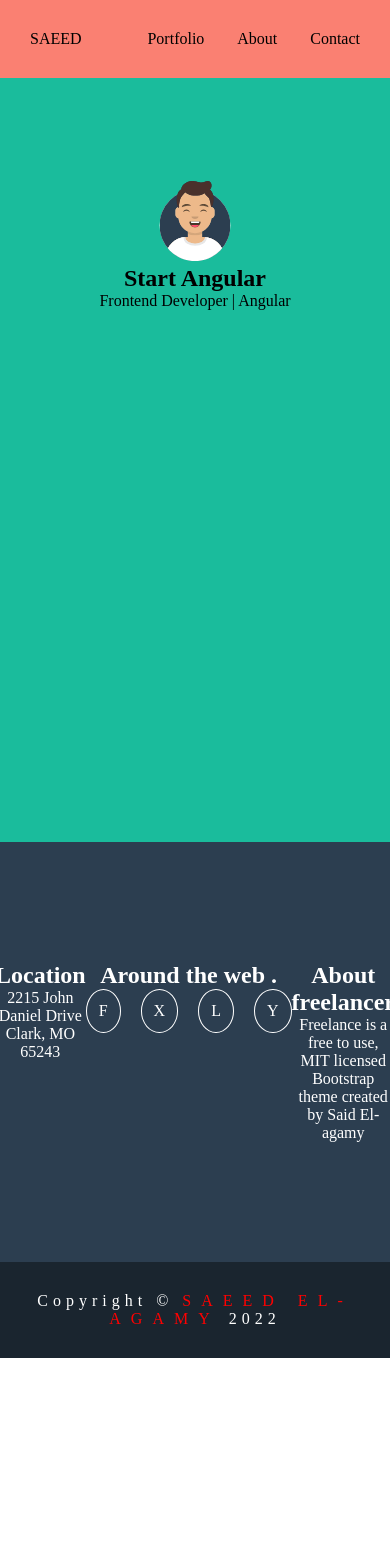
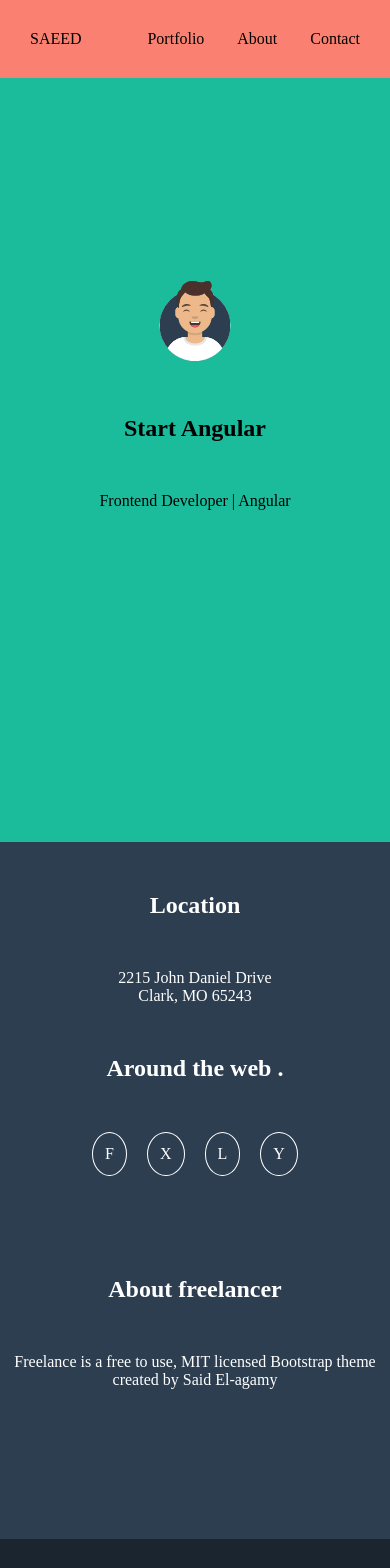
Before and after one commit to el-3agamy/angular_portfolio, an Angular app: page / in a window 390 px wide. Shown: the top 1568 px of the page. Before the commit the page ends 1358 px from the top, so only its background shows below. Built offline with nearby package versions, Linux system fonts and the light colour scheme.

Commit message:
enhance responsive

```diff
--- a/src/app/about/about.css
+++ b/src/app/about/about.css
@@ -20,3 +20,17 @@ section {
 
    }
 }
+
+@media(max-width : 768px){
+    section{
+        height: auto;
+        padding: 50px 20px;
+    }
+    section .inner_about{
+        flex-direction: column;
+        width: 100% ;
+        & :first-child{
+            margin-top: 20px;
+        }
+    }
+}
--- a/src/app/home/home.css
+++ b/src/app/home/home.css
@@ -44,3 +44,15 @@ main{
     margin:  auto;
 
 }
+@media (max-width : 768px){
+    main :last-child {
+        flex-direction: column;
+        padding: 50px 0;
+        justify-content: center;
+        align-items: center;
+        :nth-child(2){
+            flex-direction: row;
+        }
+
+    }
+}
--- a/src/app/portfolio/portfolio.css
+++ b/src/app/portfolio/portfolio.css
@@ -9,3 +9,12 @@
         width: 30%;
     }
 }
+
+@media(max-width : 768px){
+    .imgs_container{
+        flex-direction: column;
+        >div{
+            width: 100%;
+        }
+    }
+}
```
Also changed, not shown: src/app/app.routes.ts (+7 -0 lines), src/app/footer/footer.css (line endings or trailing spaces).
